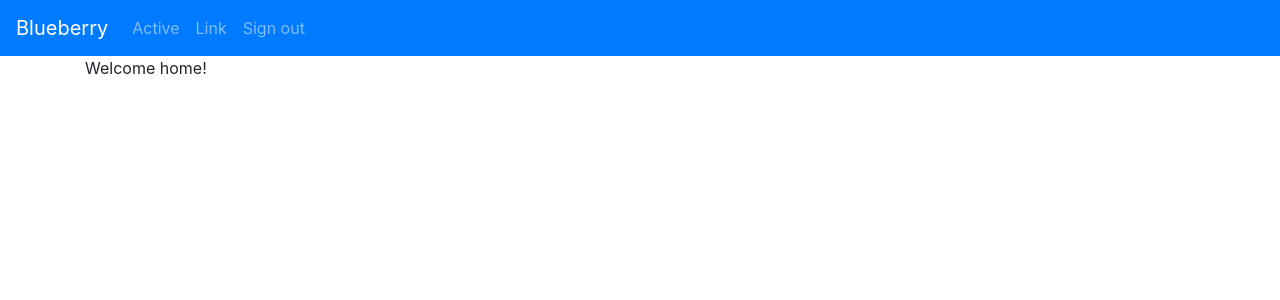
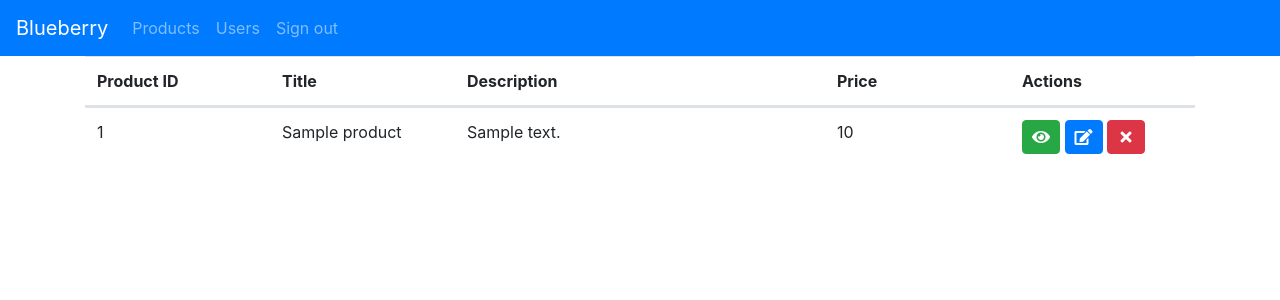
Before and after one commit to likhit-vivek/blueberry_assignment, a PHP site: page /home.php in a window 1280 px wide. Shown: the top 300 px of the page. Run offline with PHP 8.4, Linux system fonts and the light colour scheme; the visitor is signed in with stand-in values (Sample User, id 1); tables that the repository leaves empty or names only in its code hold one stand-in row (values such as "Sample post"); some libraries are stand-ins or nearby versions.

Commit message:
Commit #2: Displaying list of users and products

```diff
--- /dev/null
+++ b/constants.php
@@ -0,0 +1,5 @@
+<?php
+
+$roles = array(1=>"Admin", 2=>"Editor", 3=>"User");
+
+?>
--- /dev/null
+++ b/custom.js
@@ -0,0 +1,17 @@
+var deleteUser = function(id) {
+	$.ajax({
+		url: "deleteUser.php",
+		type: "POST",
+		data: { 'userId': id }
+	}).done(function() {
+		$('.alert-success').removeClass("d-none");
+		setTimeout(function() {
+			$('.alert-success').addClass("d-none");
+		}, 3000);
+	}).fail(function() {
+		$('.alert-danger').removeClass("d-none");
+		setTimeout(function() {
+			$('.alert-danger').addClass("d-none");
+		}, 3000);
+	});
+}
--- /dev/null
+++ b/deleteUser.php
@@ -0,0 +1,3 @@
+<?php
+
+?>
--- a/header.php
+++ b/header.php
@@ -5,11 +5,13 @@
     <title>Blueberry Products</title>
 	<meta name="viewport" content="width=device-width, initial-scale=1">
 	<link rel="stylesheet" href="https://maxcdn.bootstrapcdn.com/bootstrap/4.1.3/css/bootstrap.min.css">
+	<link rel="stylesheet" href="https://use.fontawesome.com/releases/v5.6.1/css/all.css" integrity="sha384-gfdkjb5BdAXd+lj+gudLWI+BXq4IuLW5IT+brZEZsLFm++aCMlF1V92rMkPaX4PP" crossorigin="anonymous">
 	<link rel="stylesheet" href="style.css">
 
 	<script src="https://ajax.googleapis.com/ajax/libs/jquery/3.3.1/jquery.min.js"></script>
 	<script src="https://cdnjs.cloudflare.com/ajax/libs/popper.js/1.14.3/umd/popper.min.js"></script>
 	<script src="https://maxcdn.bootstrapcdn.com/bootstrap/4.1.3/js/bootstrap.min.js"></script>
+	<script src="custom.js"></script>
 </head>
 
 <?php
@@ -27,10 +29,10 @@ session_start();
 			<?php if(isset($_SESSION['user_id'])) { ?>
 			<ul class="navbar-nav">
 				<li class="nav-item">
-					<a class="nav-link" href="#">Active</a>
+					<a class="nav-link" href="home.php">Products</a>
 				</li>
 				<li class="nav-item">
-					<a class="nav-link" href="#">Link</a>
+					<a class="nav-link" href="users.php">Users</a>
 				</li>
 				<li class="nav-item">
 					<a class="nav-link" href="logout.php">Sign out</a>
--- a/home.php
+++ b/home.php
@@ -1,11 +1,42 @@
 <?php
-
+include('connect.php');
 include('header.php');
 
 if(!$_SESSION['user_id']) header('location:index.php');
 
-echo "Welcome home!";
+$query = "SELECT * FROM products";
+$result = $mysqli->query($query);
 
-include('footer.php');
+if($result->num_rows > 0) {
+?>
 
-?>
+<table class="table table-responsive-md table-hover">
+	<thead>
+		<tr class="d-flex">
+			<th class="col-lg-2">Product ID</th>
+			<th class="col-lg-2">Title</th>
+			<th class="col-lg-4">Description</th>
+			<th class="col-lg-2">Price</th>
+			<th class="col-lg-2">Actions</th>
+		</tr>
+	</thead>
+	<tbody>
+		<?php while($row = $result->fetch_array(MYSQLI_ASSOC)) { ?>
+		<tr class="d-flex">
+			<td class="col-lg-2"><?php echo $row['id']; ?></td>
+			<td class="col-lg-2"><?php echo $row['title']; ?></td>
+			<td class="col-lg-4"><?php echo $row['description']; ?></td>
+			<td class="col-lg-2"><?php echo $row['price']; ?></td>
+			<td class="col-lg-2">
+				<a type="button" class="btn btn-success btn-action" href="viewProduct.php?id=<?php echo $row['id']; ?>"><i class="fas fa-eye fa-fw"></i></a>
+				<a type="button" class="btn btn-primary btn-action" href="editProduct.php?id=<?php echo $row['id']; ?>"><i class="fas fa-edit fa-fw"></i></a>
+				<a type="button" class="btn btn-danger btn-action" href="deleteProduct.php?id=<?php echo $row['id']; ?>"><i class="fas fa-times fa-fw"></i></a>
+			</td>
+		</tr>
+		<?php } ?>
+	</tbody>
+</table>
+
+<?php } ?>
+
+<?php include('footer.php'); ?>
--- a/style.css
+++ b/style.css
@@ -5,3 +5,8 @@
 .login-area {
 	margin: auto;
 }
+
+.btn-action {
+	padding: 4px 8px;
+	color: white !important;
+}
```
Also changed, not shown: index.php (+5 -7 lines), users.php (added, +43 -0 lines).
